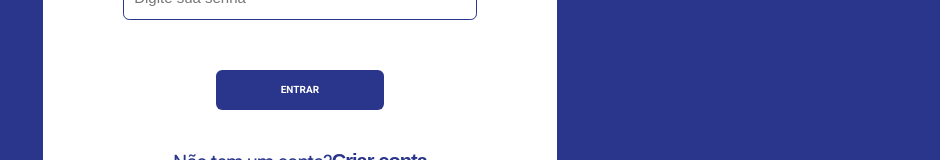
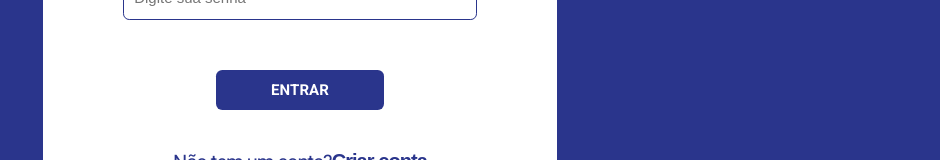
Before and after one commit to devot-academy/devot-finance-web, a Next.js app: page /login in a window 1280 px wide. Shown: the part 494-654 px from the top of the page, without its empty margins (340-1280 px from the left). Built offline with nearby package versions, Linux system fonts and the light colour scheme; a web font is replaced by a local one.

Commit message:
feat: add variants button, cancel and danger

```diff
--- a/src/components/molecules/button/index.tsx
+++ b/src/components/molecules/button/index.tsx
@@ -4,8 +4,13 @@ import * as S from './styles';
 export interface IButtonProps {
   children: React.ReactNode;
   onClick: () => void;
+  variant?: 'default' | 'cancel' | 'danger';
 }
 
-export default function Button({ children, onClick = () => {}, ...rest }: IButtonProps) {
-  return <S.ButtonComponent {...rest} onClick={onClick}>{children}</S.ButtonComponent>;
+export default function Button({ children, onClick = () => {}, variant = 'default', ...rest }: IButtonProps) {
+  return (
+    <S.ButtonComponent variant={variant} onClick={onClick} {...rest}>
+      {children}
+    </S.ButtonComponent>
+  );
 }
--- a/src/components/molecules/button/styles.ts
+++ b/src/components/molecules/button/styles.ts
@@ -1,10 +1,10 @@
-import styled from 'styled-components'
+import styled, { css } from 'styled-components'
 import { IButtonProps } from './index'
 
 export const ButtonComponent = styled.button<IButtonProps>`
   font-family: ${props => props.theme.FONTS.BODY};
   font-weight: ${props => props.theme.FONTS.FONT_WEIGHTS.BOLD};
-  font-size: 1rem;
+  font-size: 1.5rem;
   line-height: 1.25rem;
   letter-spacing: 0.00625rem;
   text-align: center;
@@ -19,4 +19,18 @@ export const ButtonComponent = styled.button<IButtonProps>`
   display: flex;
   align-items: center;
   justify-content: center;
+
+  ${props =>
+    props.variant === 'cancel' &&
+    css`
+      background-color: ${props.theme.COLORS.CANCEL};
+      color: ${props.theme.COLORS.BACKGROUND};
+    `}
+
+  ${props =>
+    props.variant === 'danger' &&
+    css`
+      background-color: ${props.theme.COLORS.DANGER};
+      color: ${props.theme.COLORS.BACKGROUND};
+    `}
 `
```
